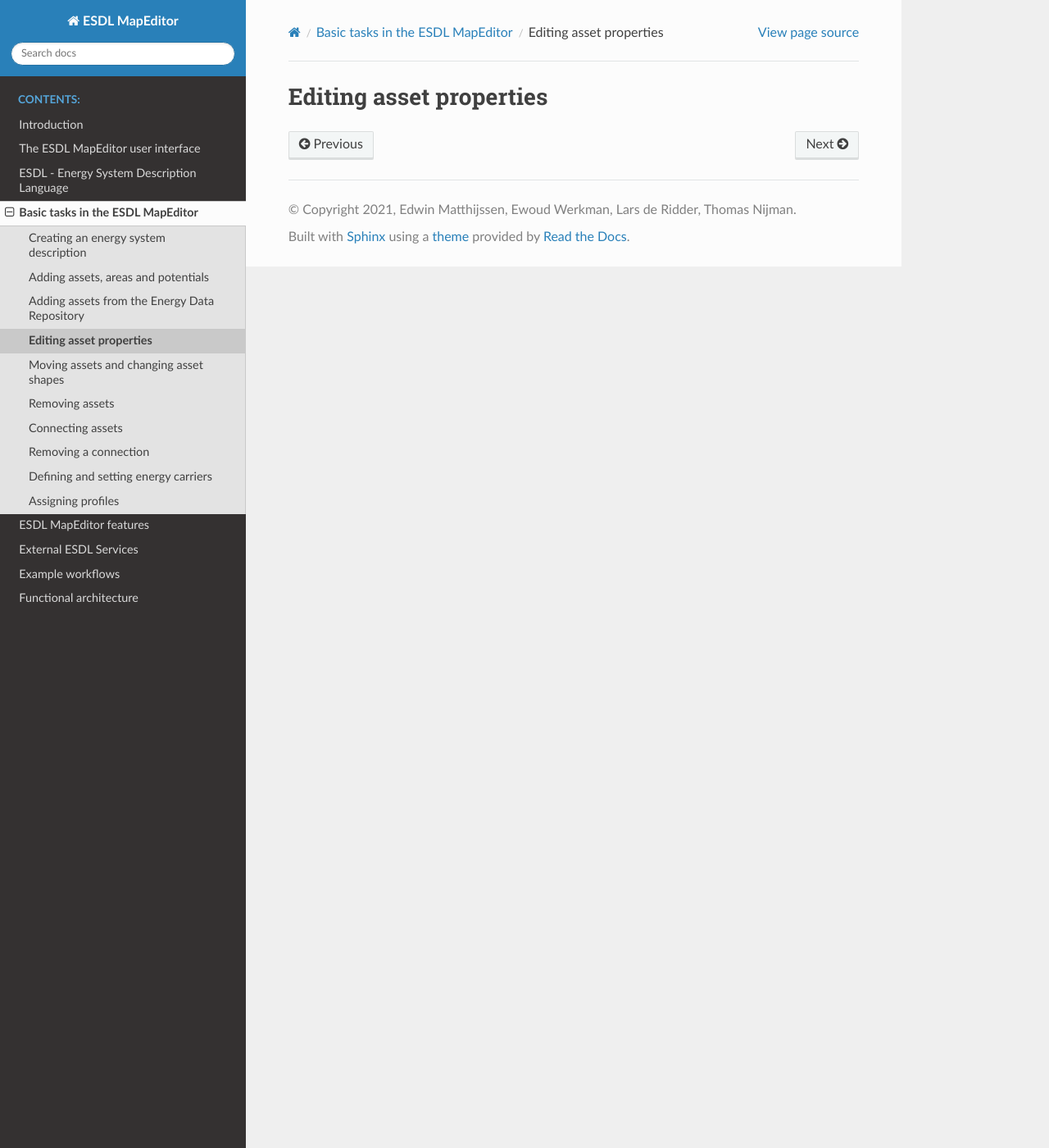
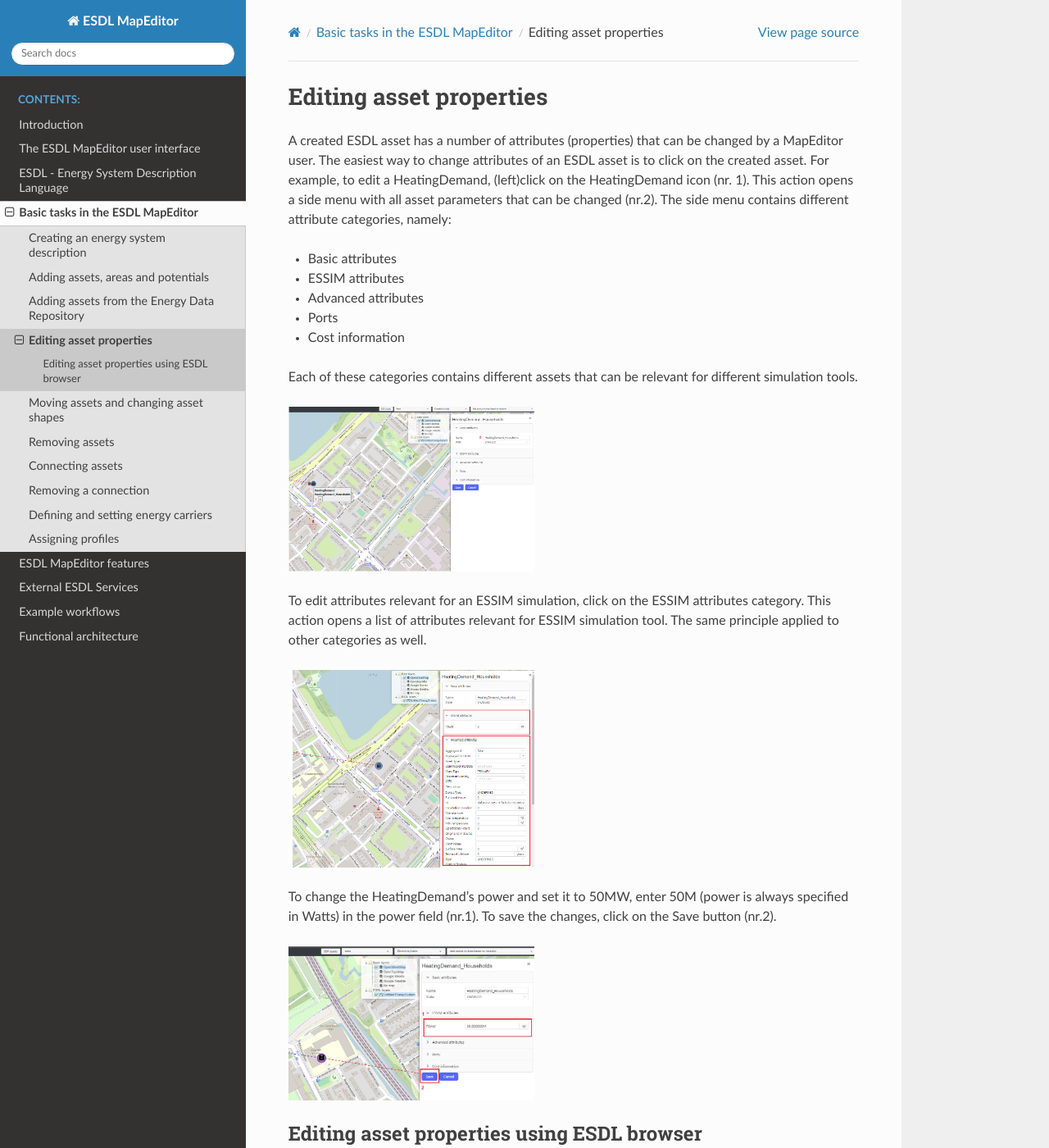
Before and after one commit to ESDLMapEditorESSIM/ESDLMapEditorDocumentation, a Sphinx documentation site: the page built from docs/source/basic_tasks/editing_asset_properties.rst, in a window 1280 px wide and 1400 px high. Shown: the whole window at 82% size. Built offline with Sphinx 7.4.7 and the Read the Docs theme 2.0.0, drawn with Linux system fonts in a browser that asks for light colours; some of the changed text lies outside the part shown.

Commit message:
Added the content for Editing an ESDL asset properties.

```diff
--- a/docs/source/basic_tasks/editing_asset_properties.rst
+++ b/docs/source/basic_tasks/editing_asset_properties.rst
@@ -1,2 +1,45 @@
 Editing asset properties
 ========================
+
+A created ESDL asset has a number of attributes (properties) that can be changed by a MapEditor user. The easiest way to change attributes of an ESDL asset is to click on the created asset. For example, to edit a HeatingDemand, (left)click on the HeatingDemand icon (nr. 1).
+This action opens a side menu with all asset parameters that can be changed (nr.2). The side menu contains different attribute categories, namely:
+
+* Basic attributes
+* ESSIM attributes
+* Advanced attributes
+* Ports
+* Cost information
+
+Each of these categories contains different assets that can be relevant for different simulation tools.
+
+.. image:: images/editing_asset_1.png
+   :width: 300
+   :alt: Editing a HeatingDemand asset
+
+To edit attributes relevant for an ESSIM simulation, click on the ESSIM attributes category. This action opens a list of attributes relevant for ESSIM simulation tool.
+The same principle applied to other categories as well.
+
+.. image:: images/editing_asset_2.png
+   :width: 300
+   :alt: Editing a ESSIM and Advanced attributes
+
+To change the HeatingDemand's power and set it to 50MW, enter 50M (power is always specified in Watts) in the power field (nr.1). To save the changes, click on the Save button (nr.2).
+
+.. image:: images/editing_asset_3.png
+   :width: 300
+   :alt: Changing HeatingDemand's power and saving the changes
+
+Editing asset properties using ESDL browser
+-------------------------------------------
+
+The parameters of an ESDL asset can also be changed through the ESDL browser. This provides more details and ability to navigate through each (connecting) element individually. To change the power parameter through the ESDL browser, right-click on the HeatingDemand (nr.1) and select Edit (nr.2).
+
+.. image:: images/editing_asset_4.png
+   :width: 300
+   :alt: Editing a HeatingDemand asset using ESDL browser
+
+To change the HeatingDemand's power attribute, enter a new value for power (nr.1) and close the window (nr.2). The changes are saved automatically.
+
+.. image:: images/editing_asset_5.png
+   :width: 300
+   :alt: Editing a HeatingDemand's power using ESDL browser
--- a/requirements.txt
+++ b/requirements.txt
@@ -1,3 +1,3 @@
-Sphinx==3.5.4
-sphinx-rtd-theme==0.5.2
+sphinx==7.2.6
+sphinx_rtd_theme==1.3.0
 Jinja2 < 3.1
```
Also changed, not shown: docs/source/basic_tasks/images/editing_asset_1.png (added), docs/source/basic_tasks/images/editing_asset_2.png (added), docs/source/basic_tasks/images/editing_asset_3.png (added), docs/source/basic_tasks/images/editing_asset_4.png (added), docs/source/basic_tasks/images/editing_asset_5.png (added).
